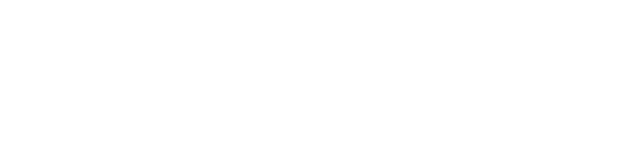
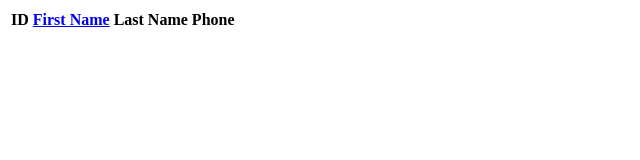
Before and after one commit to mohsenGoodarzi/Table, a plain HTML site: page index.html in a window 1280 px wide. Shown: the whole page, without its empty margins (0-640 px from the left). Drawn offline with Linux system fonts and the light colour scheme.

Commit message:
ReadMe update 4

```diff
--- a/index.html
+++ b/index.html
@@ -64,7 +64,21 @@ console.log("-----------------------------------");
   var body = document.getElementById("body");
   body.appendChild(table.getHTMLTable());
 
+  let headerData = {
+    Id: { Caption: "ID", DataType: Type.DataType.MUMBER, SortType: Type.OrderType.ASC, Display: true },
+    FirstName: { Caption: "First Name", DataType: Type.DataType.STRING, SortType: Type.OrderType.NONE, Display: true, Link: "https://google.com" },
+    LastName: { Caption: "Last Name", DataType: Type.DataType.STRING, SortType: Type.OrderType.NONE, Display: true, Link: null },
+    Phone: { Caption: "Phone", DataType: Type.DataType.PHONE, SortType: Type.OrderType.NONE, Display: true, Link: null }
+  };
 
+    // this is optional. This way you can add edit and remove button to each row.
+   // Edit: { Display: true },
+   // Remove: { Display: true },
+   // Links: { Display: false }
+
+
+  table.initHeader(headerData);
+  //table.initBody(bodyData);
 /*
 
   let headerAttributes = {
@@ -80,16 +94,7 @@ console.log("-----------------------------------");
       class: "cell-info"
     },
   }
-  let headerData = {
-    Id: { Caption: "ID", DataType: Type.DataType.MUMBER, SortType: Type.OrderType.ASC, Display: true, Link: null },
-    FirstName: { Caption: "First Name", DataType: Type.DataType.STRING, SortType: Type.OrderType.NONE, Display: true, Link: "https://google.com" },
-    LastName: { Caption: "Last Name", DataType: Type.DataType.STRING, SortType: Type.OrderType.NONE, Display: true, Link: null },
-    Phone: { Caption: "Phone", DataType: Type.DataType.PHONE, SortType: Type.OrderType.NONE, Display: true, Link: null },
-    // this is optional. This way you can add edit and remove button to each row.
-    Edit: { Display: true },
-    Remove: { Display: true },
-    Links: { Display: false }
-  };
+
   bodyData = [
     {
       Id: 1,
@@ -127,8 +132,7 @@ console.log("-----------------------------------");
     { Id: 4, FirstName: "Joe", LastName: "Tribiani(id's link is null)", Phone: 1213, Links: { Id: null, FirstName: "abc", LastName: "Abc", Phone: "phone_link" } }
   ];
 
-  table.initHeader(headerData, headerAttributes);
-  table.initBody(bodyData);
+
 
   let dataFooter = { FirstGap: {}, Id: { Caption: "summery: " }, SecondGap: {}, Sum: { Caption: 2000 } };
   table.initFooter(dataFooter);
```
Also changed, not shown: 1 other file.
